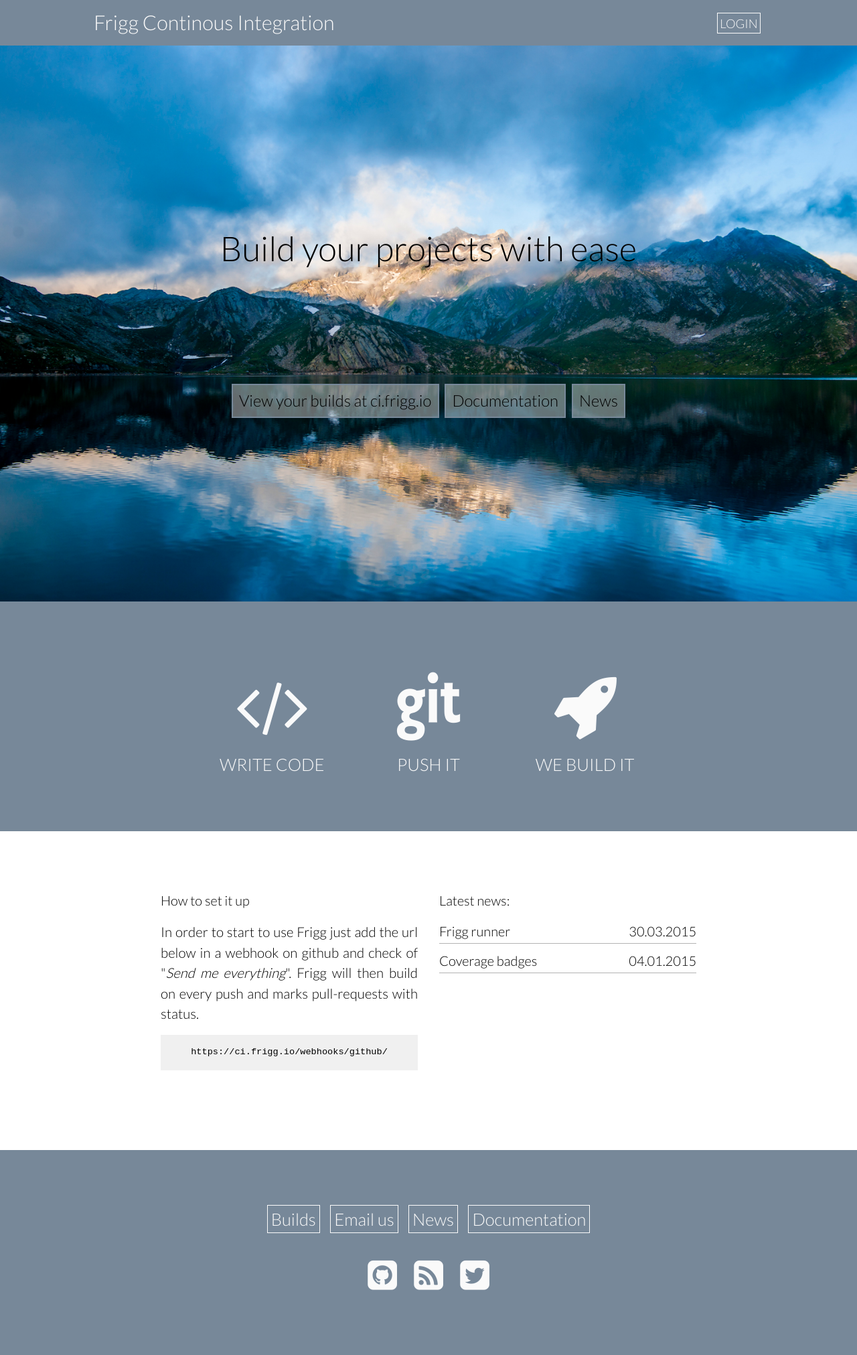
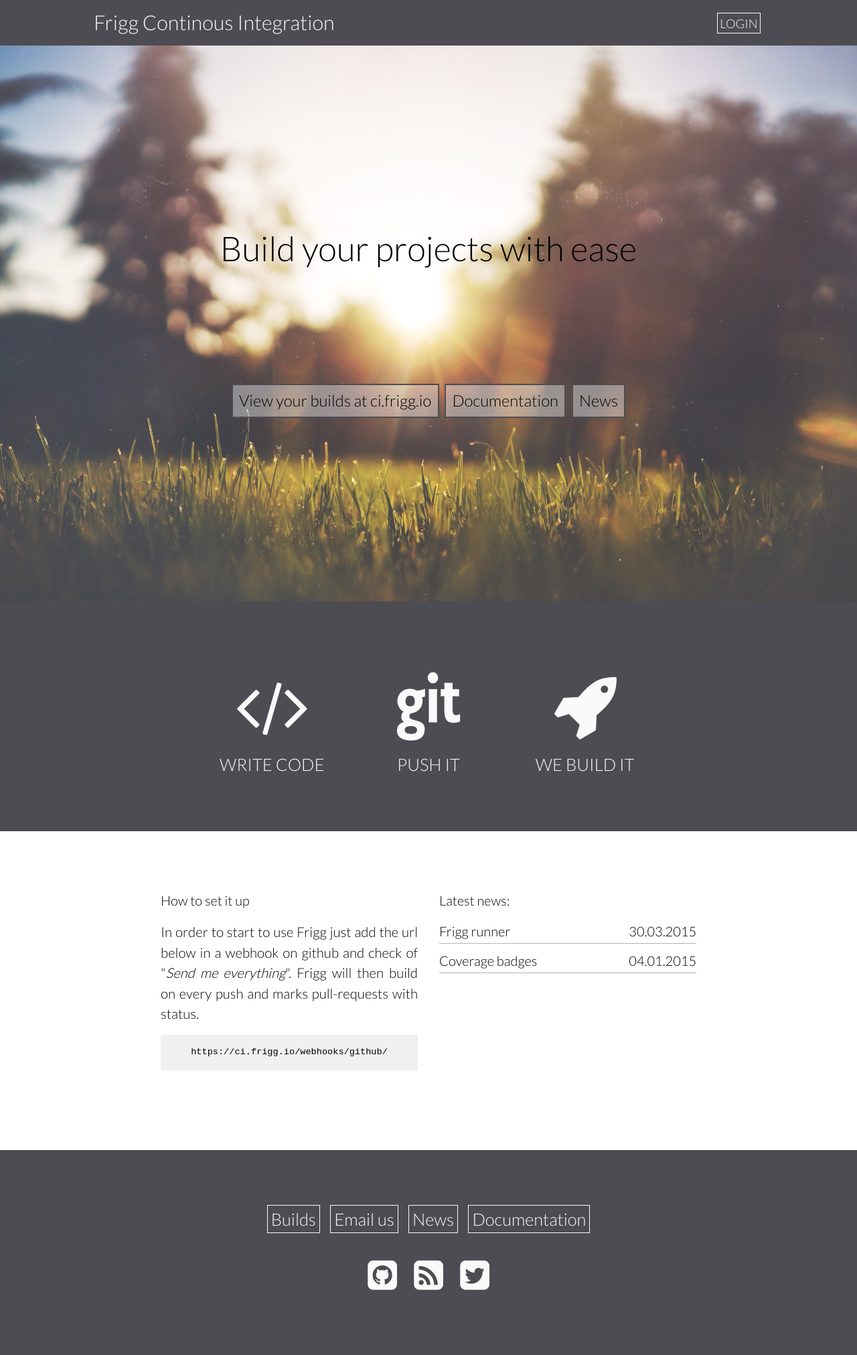
Before and after one commit to frigg/frigg.github.io, a Jekyll site: the page built from index.html, in a window 1280 px wide. Shown: the whole page at 67% size. Built offline with Jekyll 4.4.1, drawn with Linux system fonts in a browser that asks for light colours; nearby versions of some CDN libraries.

Commit message:
Swap photo and change background color

```diff
--- a/_sass/_landing_page.sass
+++ b/_sass/_landing_page.sass
@@ -117,19 +117,19 @@
 @media screen and (max-width: 1500px)
   .landing-page
     .jumbo
-      background-image: url(bg1500.jpg)
+      background-image: url(bg.JPG)
 
 @media screen and (min-width: 1500px) and (max-width: 2000px)
   .landing-page
     .jumbo
-      background-image: url(bg2000.jpg)
+      background-image: url(bg.JPG)
 
 @media screen and (min-width: 2000px) and (max-width: 3000px)
   .landing-page
     .jumbo
-      background-image: url(bg3000.jpg)
+      background-image: url(bg.JPG)
 
 @media screen and (min-width: 4000px)
   .landing-page
     .jumbo
-      background-image: url(bg4000.jpg)
+      background-image: url(bg.JPG)
--- a/_sass/_variables.sass
+++ b/_sass/_variables.sass
@@ -1,5 +1,5 @@
 $gray: #333
-$color-btn: #778899
+$color-btn: #4D4C53
 $footer-height: 12em
 $color-inverted-background: $color-btn
 $color-inverted-text: #fafafa
```
Also changed, not shown: assets/bg.JPG (added).
